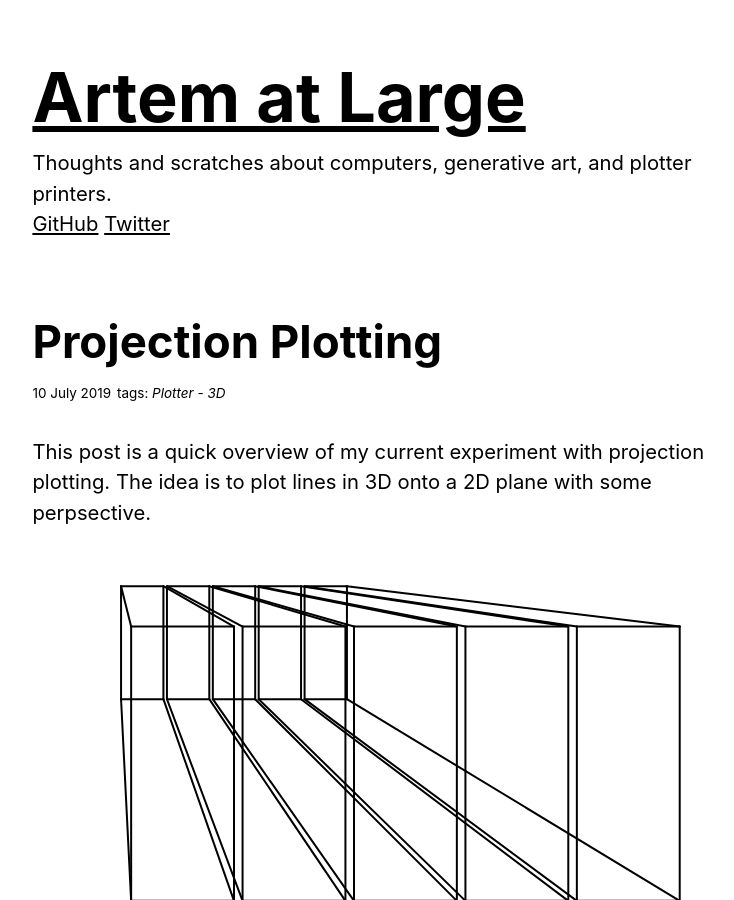
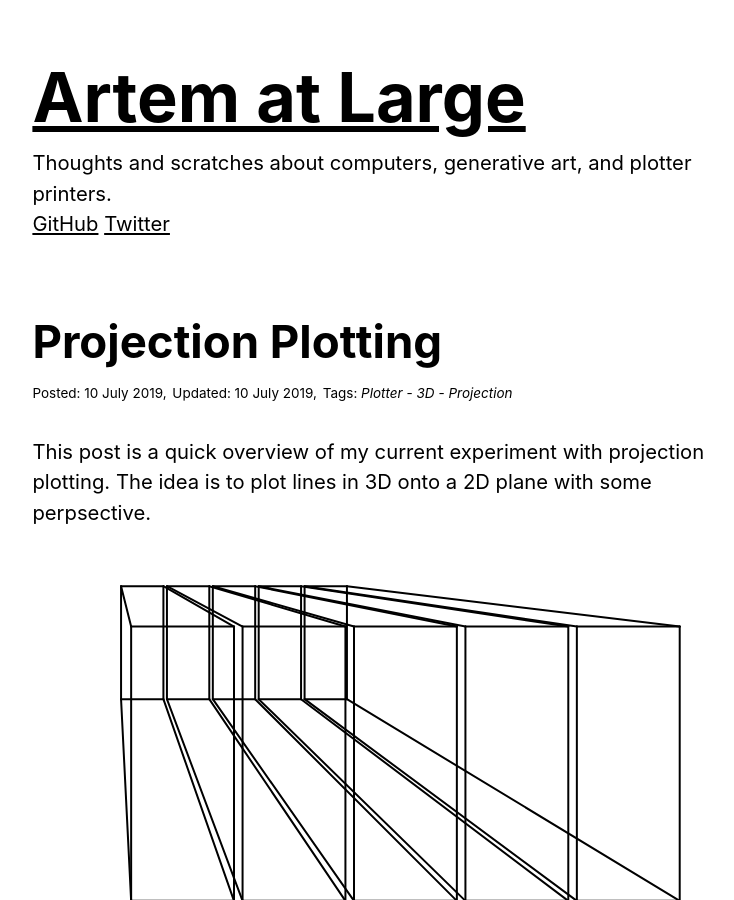
Before and after one commit to ox/ox.github.io, a Jekyll site: the page built from _posts/2019-07-10-projection-plotting.md, in a window 1280 px wide and 900 px high. Shown: the whole window, without its empty margins (238-972 px from the left). Built offline with Jekyll 4.4.1, drawn with Linux system fonts in a browser that asks for light colours.

Commit message:
add more SEO meta tags, add support for last_modified_at

```diff
--- a/_layouts/default.html
+++ b/_layouts/default.html
@@ -5,7 +5,24 @@
     <meta http-equiv="X-UA-Compatible" content="IE=edge">
     <meta name="viewport" content="width=device-width, initial-scale=1">
 
-{% seo %}
+    {% seo %}
+
+    {% if page.last_modified_at %}
+      <meta property="article:modified_time" content="{{ page.last_modified_at | date_to_xmlschema }}">
+    {% endif %}
+
+    {% if page.categories %}
+      {% for category in page.categories limit:1 %}
+    <meta property="article:section" content="{{ category }}">
+      {% endfor %}
+    {% endif %}
+
+    {% if page.tags %}
+      {% for tag in page.tags %}
+    <meta property="article:tag" content="{{ tag }}">
+      {% endfor %}
+    {% endif %}
+
     <link rel="stylesheet" href="{{ "/assets/css/style.css?v=" | append: site.github.build_revision | relative_url }}">
     <!--[if lt IE 9]>
     <script src="https://cdnjs.cloudflare.com/ajax/libs/html5shiv/3.7.3/html5shiv.min.js"></script>
--- a/_layouts/post.html
+++ b/_layouts/post.html
@@ -3,10 +3,13 @@ layout: default
 ---
 
 <h2>{{ page.title }}</h2>
-<small>{{ page.date | date: "%-d %B %Y" }}</small>
+<small>Posted: {{ page.date | date: "%-d %B %Y" }},</small>
+{% if page.last_modified_at %}
+<small>Updated: {{ page.last_modified_at | date: "%-d %B %Y" }},</small>
+{% endif %}
 
 {% if page.tags %}
-  <small>tags: <em>{{ page.tags | join: "</em> - <em>" }}</em></small>
+  <small>Tags: <em>{{ page.tags | join: "</em> - <em>" }}</em></small>
 {% endif %}
 
 {{content}}
--- a/_posts/2019-07-10-projection-plotting.md
+++ b/_posts/2019-07-10-projection-plotting.md
@@ -1,7 +1,8 @@
 ---
 layout: post
 title:  "Projection Plotting"
-tags: [Plotter, 3D]
+tags: [Plotter, 3D, Projection]
+last_modified_at: "2019-07-10"
 ---
 
 This post is a quick overview of my current experiment with projection plotting. The idea is to plot
```
